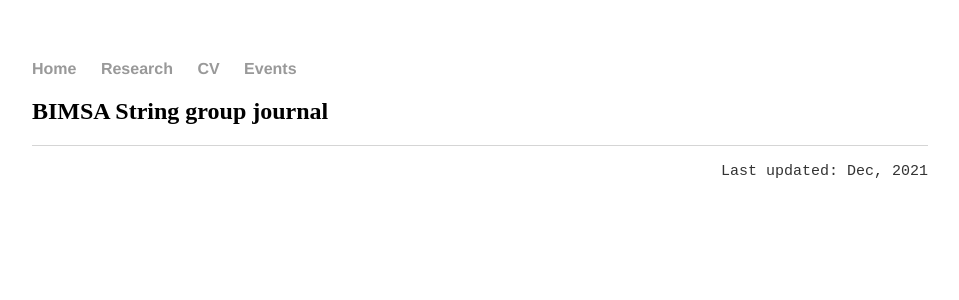
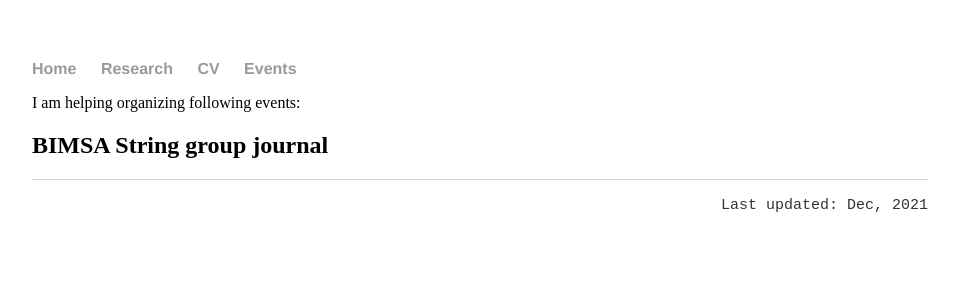
Before and after one commit to hhzou/hhzou.github.io, a Jekyll site: the page built from events/index.html, in a window 1280 px wide. Shown: the top 300 px of the page, without its empty margins (160-1119 px from the left). Built offline with Jekyll 4.4.1, drawn with Linux system fonts in a browser that asks for light colours.

Commit message:
Update index.html

```diff
--- a/events/index.html
+++ b/events/index.html
@@ -3,6 +3,7 @@ layout: default
 title: Hao Zou - Events
 ---
 <div class="events">
+I am helping organizing following events:
 	<h2>BIMSA String group journal</h2>
 
 </div>
```
